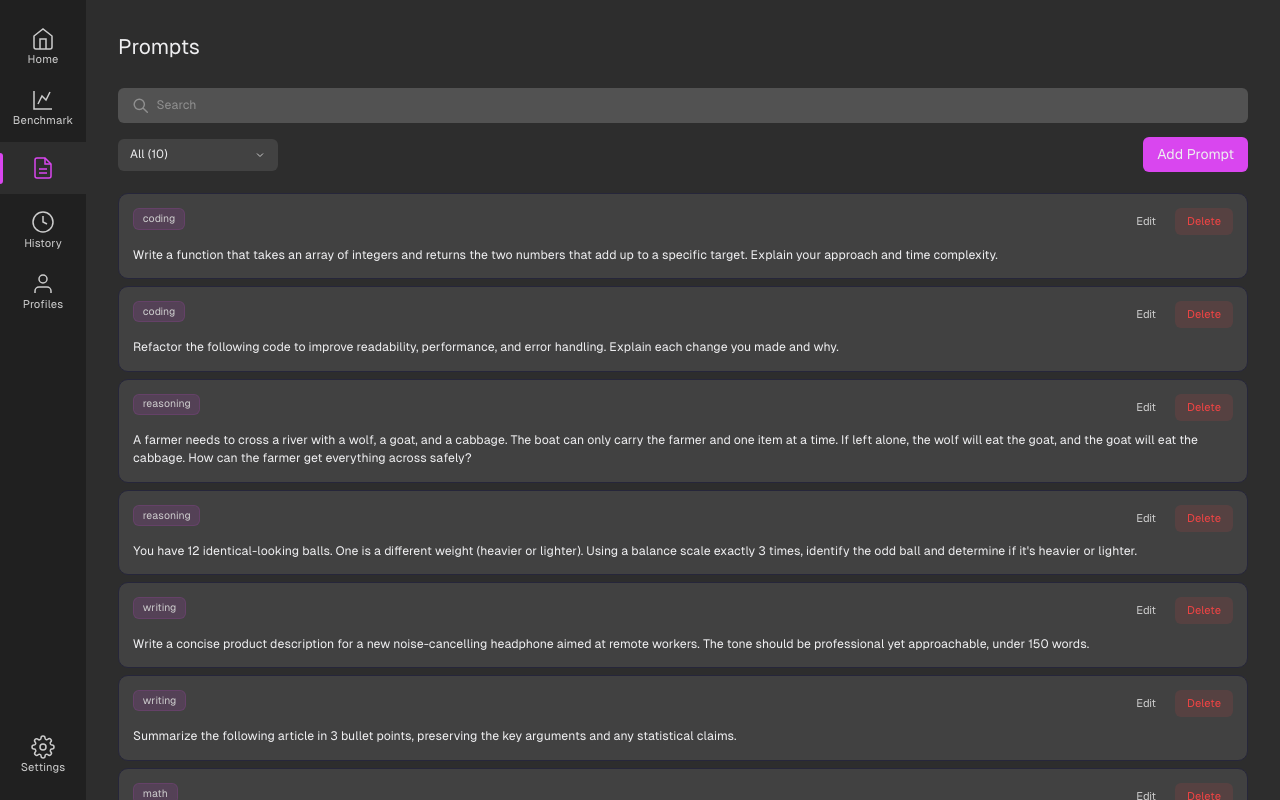
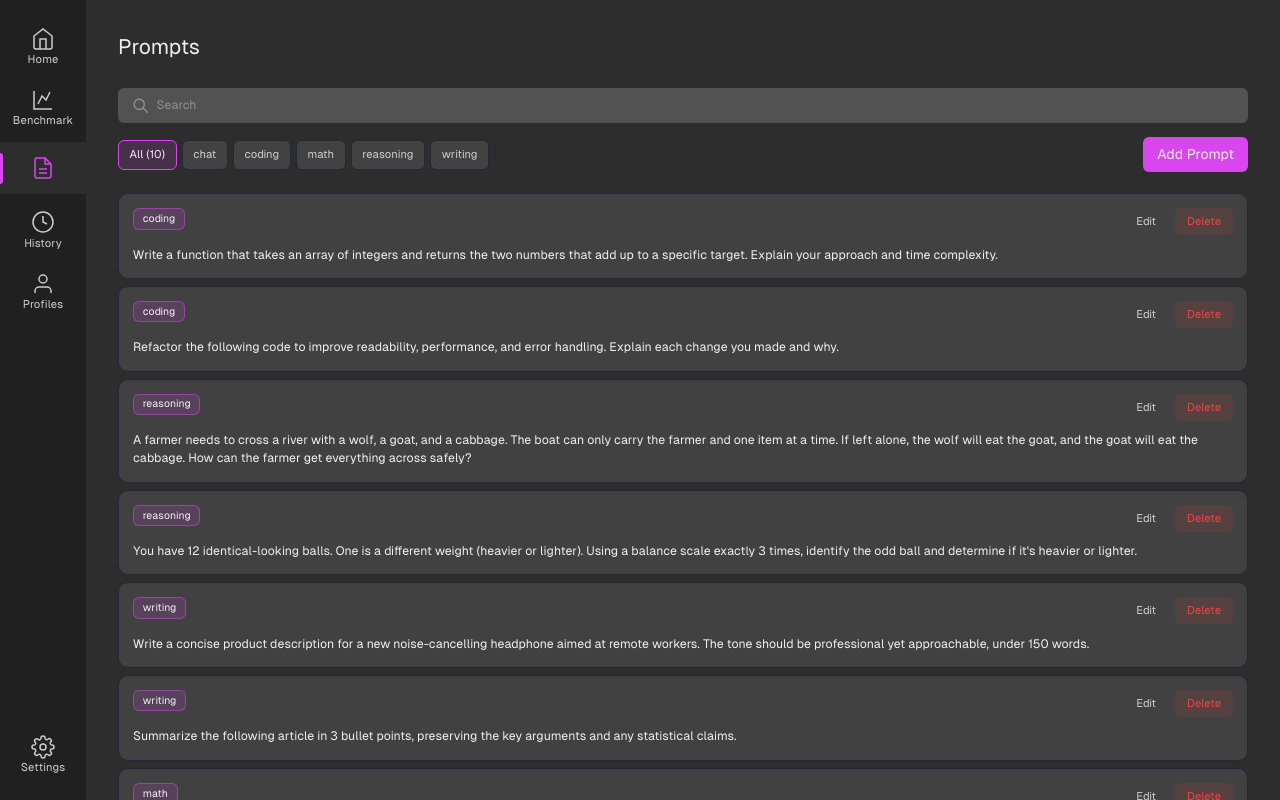
Before and after one commit to caasion/local-bench, a React (Vite) app: page / in a window 1280 px wide. Both pictures are taken after a click on the button "Prompts". Built offline with nearby package versions, Linux system fonts and the light colour scheme.

Commit message:
feat: Refine prompts page

```diff
--- a/src/PromptsManager.tsx
+++ b/src/PromptsManager.tsx
@@ -1,5 +1,4 @@
 import { useState } from "react";
-import { CustomSelect } from "./CustomSelect";
 
 interface Prompt {
   id: number;
@@ -91,16 +90,33 @@ export function PromptsManager() {
         />
       </div>
 
-      {/* Tag filter dropdown + Add Prompt button */}
+      {/* Tag filter + Add Prompt button */}
       <div className="flex items-center gap-2 mb-6">
-        <CustomSelect
-          options={[
-            { label: `All (${prompts.length})`, value: "all" },
-            ...uniqueTags.map((tag) => ({ label: tag, value: tag })),
-          ]}
-          value={filterTag}
-          onChange={setFilterTag}
-        />
+        <div className="flex items-center gap-1.5 flex-wrap">
+          <button
+            className={`px-3 py-1.5 text-[0.8rem] font-medium rounded-[var(--radius-sm)] border transition-colors cursor-pointer ${
+              filterTag === "all"
+                ? "bg-accent/15 border-accent text-[var(--text-primary)]"
+                : "bg-white/10 border-border text-[var(--text-secondary)] hover:bg-white/15 active:bg-white/20"
+            }`}
+            onClick={() => setFilterTag("all")}
+          >
+            All ({prompts.length})
+          </button>
+          {uniqueTags.map((tag) => (
+            <button
+              key={tag}
+              className={`px-3 py-1.5 text-[0.8rem] font-medium rounded-[var(--radius-sm)] border transition-colors cursor-pointer ${
+                filterTag === tag
+                  ? "bg-accent/15 border-accent text-[var(--text-primary)]"
+                  : "bg-white/10 border-border text-[var(--text-secondary)] hover:bg-white/15 active:bg-white/20"
+              }`}
+              onClick={() => setFilterTag(tag)}
+            >
+              {tag}
+            </button>
+          ))}
+        </div>
         <button
           className="btn btn--primary ml-auto"
           onClick={() => setCreating(true)}
@@ -157,7 +173,7 @@ export function PromptsManager() {
         {visible.map((p) => (
           <div key={p.id} className="bg-[var(--bg-card)] border border-[var(--border)] rounded-[var(--radius-md)] p-4">
             <div className="flex items-start justify-between mb-3">
-              <span className="px-2.5 py-0.5 text-[0.75rem] font-medium rounded-[var(--radius-sm)] bg-[var(--accent-muted)] text-[var(--text-secondary)] border border-[var(--accent-muted)]">
+              <span className="px-2.5 py-0.5 text-[0.75rem] font-medium rounded-[var(--radius-sm)] bg-accent/15 border border-accent/50 text-[var(--text-primary)]">
                 {p.use_case_tag}
               </span>
               {editingId !== p.id && (
```
